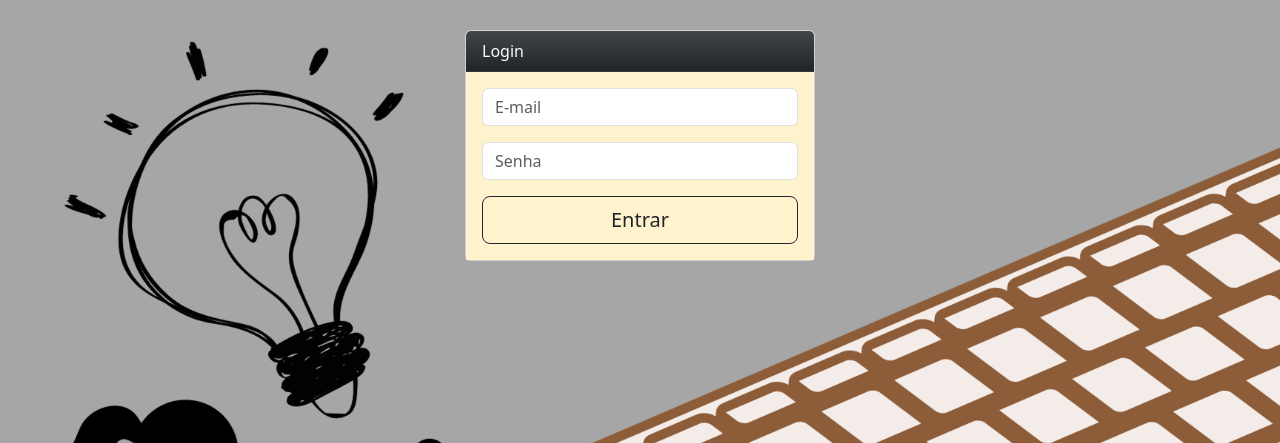
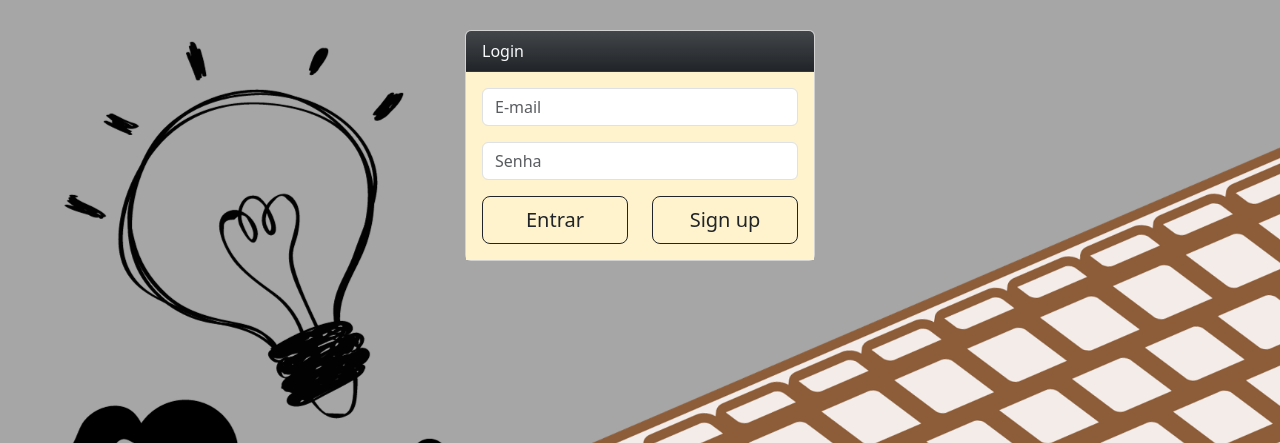
Before and after one commit to igorservo159/SoSCode, a PHP site: page / in a window 1280 px wide. Shown: the part 56-499 px from the top of the page. Run offline with PHP 8.4, Linux system fonts and the light colour scheme.

Commit message:
Sign up route

```diff
--- a/index.php
+++ b/index.php
@@ -43,8 +43,13 @@
                                 <div class="mb-3">
                                     <input type="password" class="form-control" placeholder="Senha">
                                 </div>
-                                <div class="d-grid gap-2">
-                                    <button class="btn btn-lg btn-outline-dark btn-block" type="submit">Entrar</button>
+                                <div class="row">
+                                    <div class="d-grid gap-2 col-6">
+                                        <button class="btn btn-lg btn-outline-dark btn-block" type="submit">Entrar</button>
+                                    </div>
+                                    <div class="d-grid gap-2 col-6">
+                                        <button class="btn btn-lg btn-outline-dark btn-block" type="submit">Sign up</button>
+                                    </div>
                                 </div>
                             </form>
                         </div>
```
